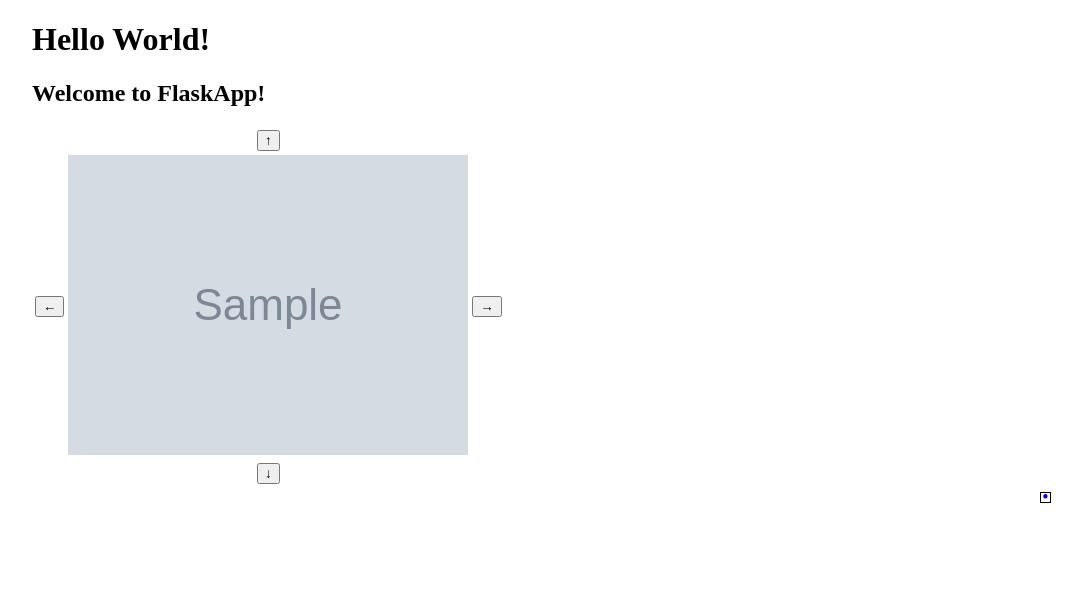
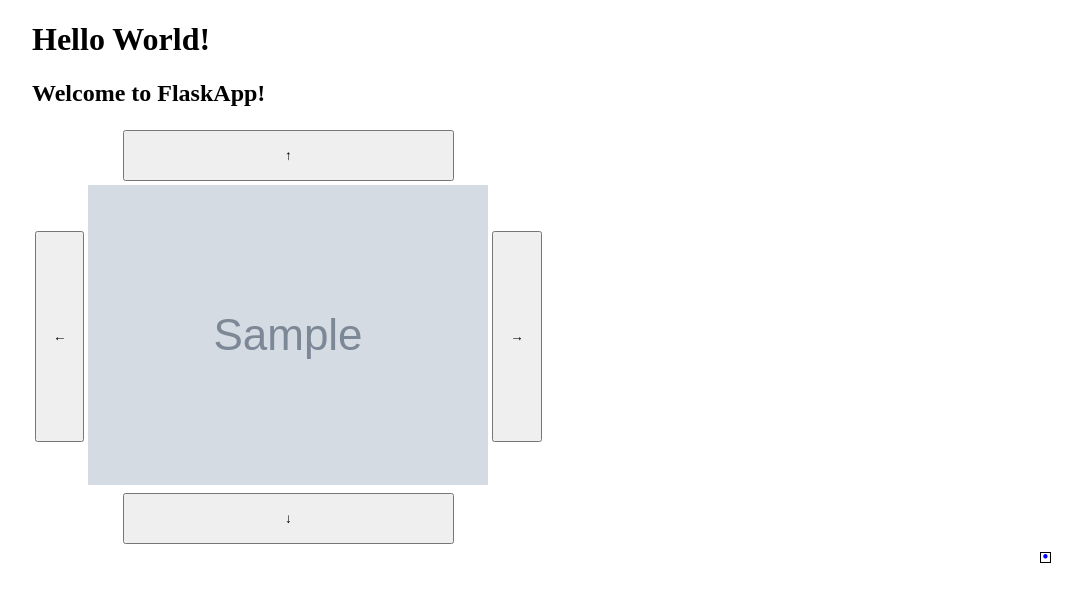
Before and after one commit to congminh1254/360-webview-nojs, a Flask app: template templates/index.html in a window 1280 px wide. Shown: the top 602 px of the page, without its empty margins (96-1178 px from the left). Run offline with Flask 3, Linux system fonts and the light colour scheme; the template is opened without the code that fills it: most values are stand-ins (such as "Sample title", 1, 10 or a date in 2020); grey boxes marked "Sample" are stand-in pictures; parts of the project's set-up code (start-up, migrations or seed data) failed here and were passed over.

Commit message:
bigger buttons

```diff
--- a/templates/index.html
+++ b/templates/index.html
@@ -6,17 +6,17 @@
     <table>
         <tr>
             <td></td>
-            <td><a href="/?img={{img}}&zoom={{zoom}}&x={{x}}&y={{y+step}}"><button>↑</button></a></td>
+            <td><a href="/?img={{img}}&zoom={{zoom}}&x={{x}}&y={{y+step}}"><button class="btn-hor">↑</button></a></td>
             <td></td>
         </tr>
         <tr>
-            <td><a href="/?img={{img}}&zoom={{zoom}}&x={{x-step}}&y={{y}}"><button>←</button></a></td>
+            <td><a href="/?img={{img}}&zoom={{zoom}}&x={{x-step}}&y={{y}}"><button class="btn-ver">←</button></a></td>
             <td><img src="{{ image }}"></img></td>
-            <td><a href="/?img={{img}}&zoom={{zoom}}&x={{x+step}}&y={{y}}"><button>→</button></a></td>
+            <td><a href="/?img={{img}}&zoom={{zoom}}&x={{x+step}}&y={{y}}"><button class="btn-ver">→</button></a></td>
         </tr>
         <tr>
             <td></td>
-            <td><a href="/?img={{img}}&zoom={{zoom}}&x={{x}}&y={{y-step}}"><button>↓</button></a></td>
+            <td><a href="/?img={{img}}&zoom={{zoom}}&x={{x}}&y={{y-step}}"><button class="btn-hor">↓</button></a></td>
             <td></td>
         </tr>
     </table>
--- a/wwwroot/styles.css
+++ b/wwwroot/styles.css
@@ -44,3 +44,11 @@ body {
     height: 100%;
     text-decoration: none;
 }
+
+.btn-ver {
+    padding: 6rem 1rem;
+}
+
+.btn-hor {
+    padding: 1rem 10rem;
+}
```
